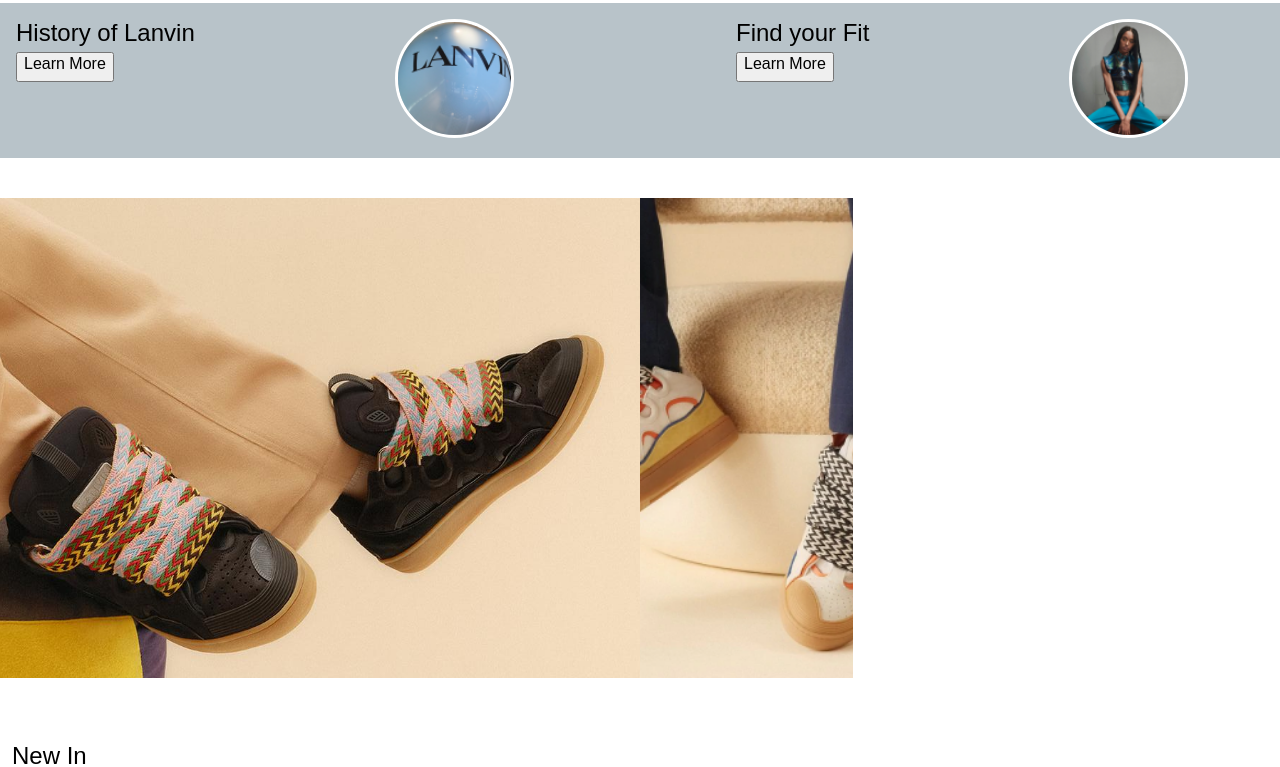
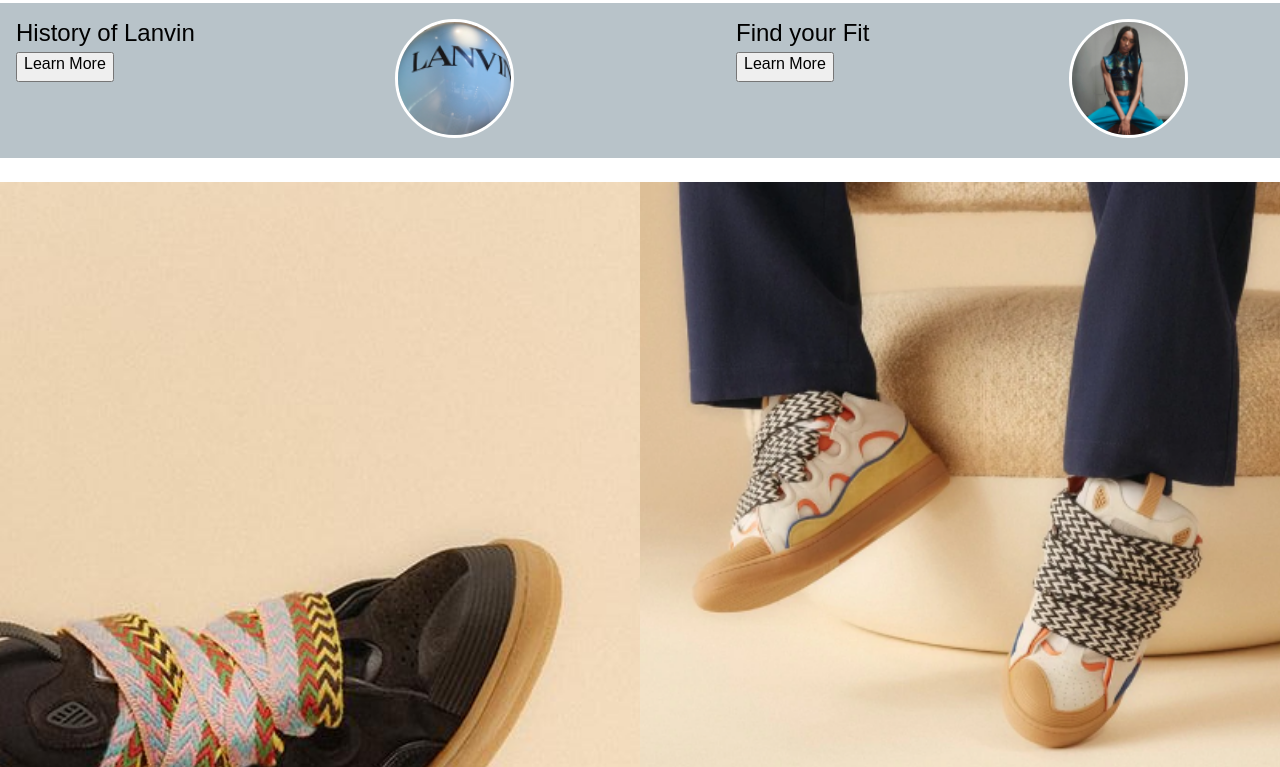
Before and after one commit to ghoeydesign459/Web-2-homework, a website: page deploy/index.html in a window 1280 px wide. Shown: the part 1254-2021 px from the top of the page. Drawn offline with Linux system fonts and the light colour scheme; a web font is replaced by a local one.

Commit message:
gallery-2-fixes

```diff
--- a/dev/scss/sections/_gallery.scss
+++ b/dev/scss/sections/_gallery.scss
@@ -10,35 +10,24 @@
             display: grid;
             grid-template-rows: 50vh 75vh;
 
-            @include lg{
-                padding-top: 40px;
+            @include md {
+                grid-template-rows: 50vh;
+                grid-template-columns: 60% auto;
             }
 
-            @include md {
-                grid-template-rows: 50vh;
+
+
+            @include xl {
+                grid-template-rows: 75vh 20vh 50vh;
+                grid-template-columns: repeat(4, 1fr);
                 grid-template-areas:
                     "i1 i1 i2 i2"
-                    "i1 i1 i2 i2"
-                    "i1 i1 i2 i2"
-            }
-
-            @include lg {
-                grid-template-areas:
-                    "i1 i1 i1 i2"
-                    "i1 i1 i1 i2"
-                    "i1 i1 i1 i2"
-            }
-
-            @include xl {
-                grid-template-rows: 30vh 30vh;
-                grid-template-areas:
-                    "i1 i3 i2 i3"
                     "i1 i1 i3 i3"
                     "i1 i1 i3 i3"
             }
 
             li{
-background-size: cover;
+                background-size: cover;
             }
 
                 #i1 {
@@ -46,7 +35,7 @@ background-size: cover;
                     background-position: center;
 
                     @include xl {
-                        background-position: center;
+                        background-position: right center;
                         grid-area: i1;
                     }
                 }
@@ -55,7 +44,7 @@ background-size: cover;
                         background-position: center;
 
                         @include xl {
-                            background-position: center top;
+                            background-position: center;
                             grid-area: i2;
                         }
                     }
```
Also changed, not shown: deploy/css/styles.css.
